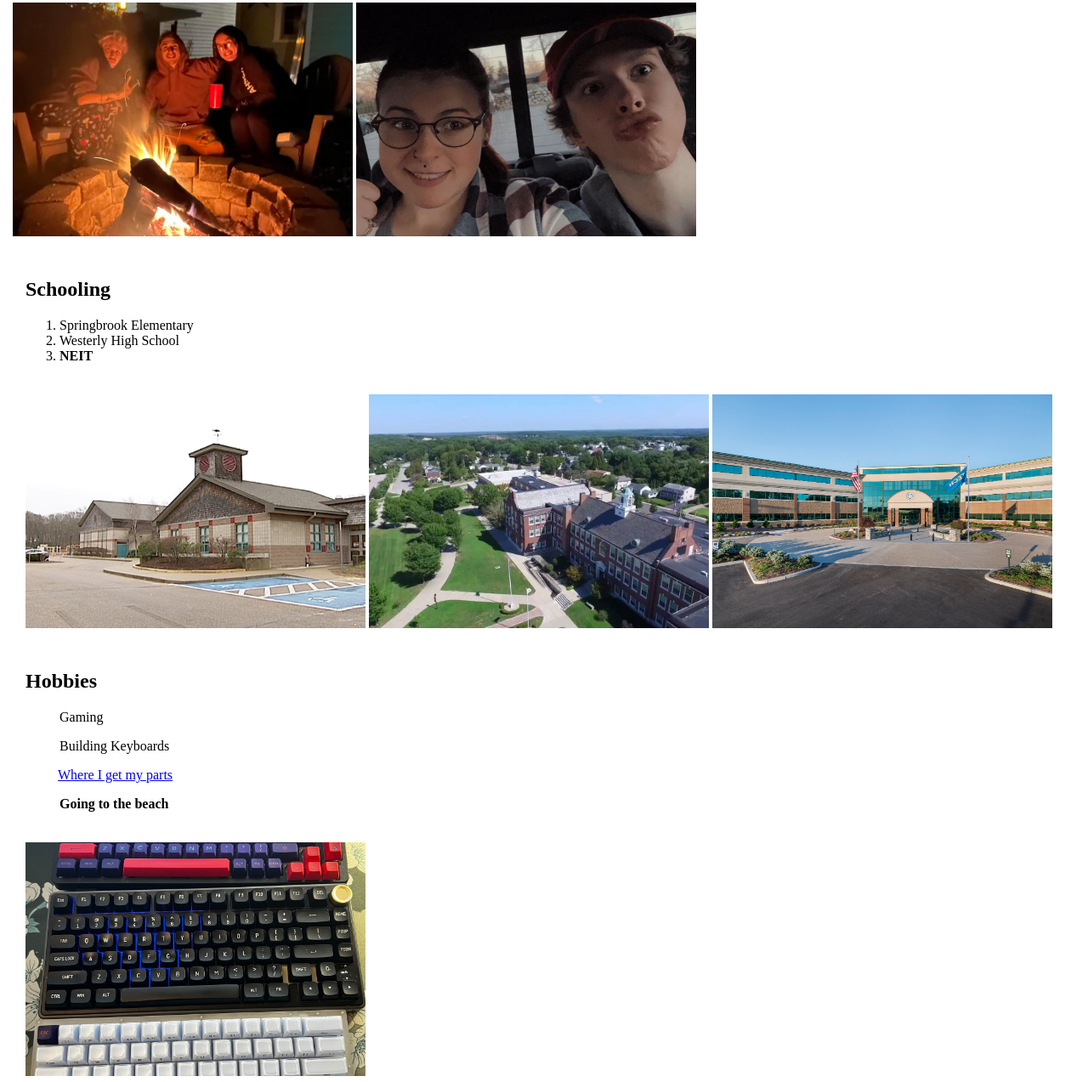
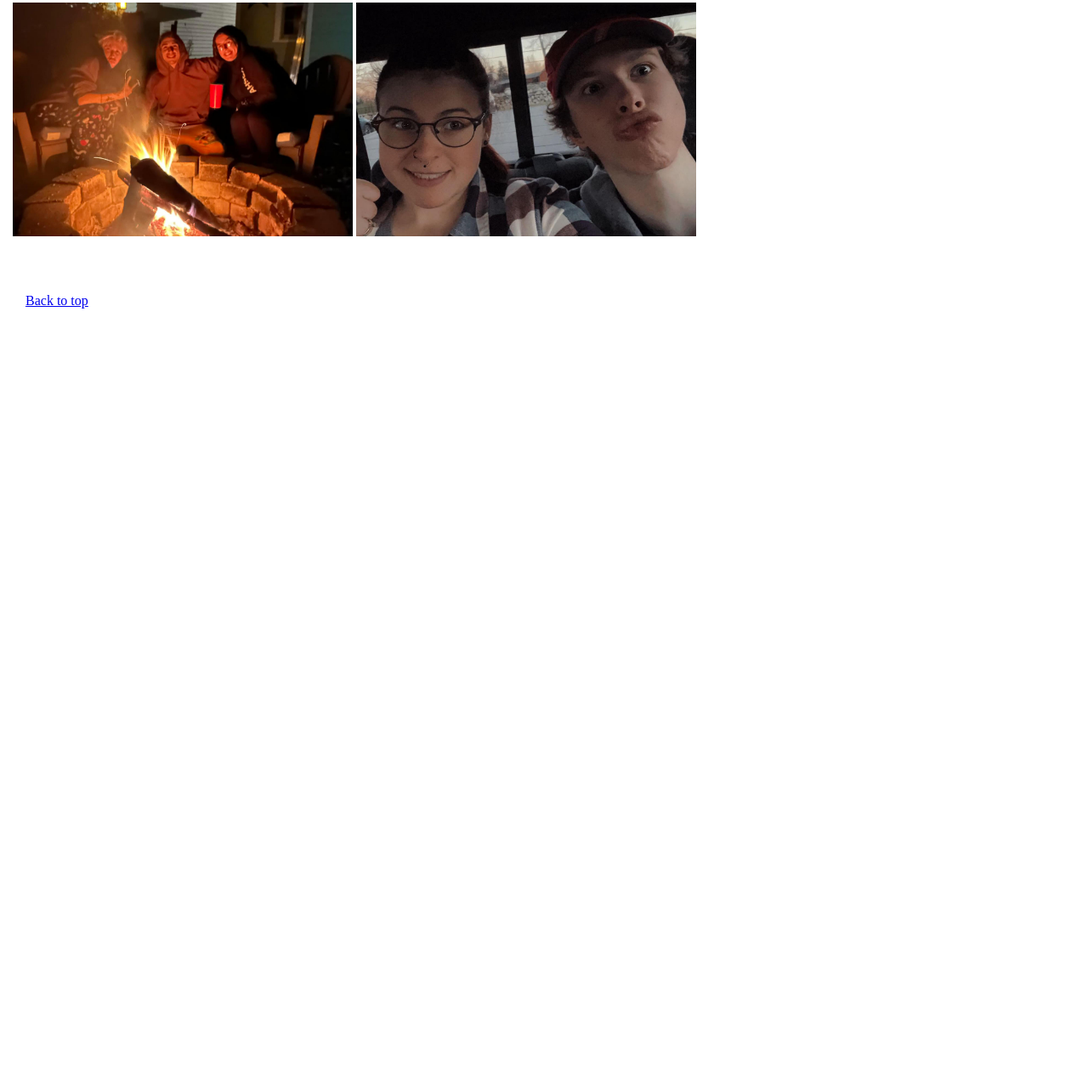
Before and after one commit to judothin/SE---111.02_202420, a plain HTML site: page w3/index.html in a window 1280 px wide. Shown: the part 353-1626 px from the top of the page at 85% size. After the commit the page ends 800 px from the top, so only its background shows below. Drawn offline with Linux system fonts and the light colour scheme.

Commit message:
ksdbkjdb

```diff
--- a/w3/index.html
+++ b/w3/index.html
@@ -103,9 +103,9 @@
 
 
     <nav>
-        <a href="#bio">About Me</a>
-        <a href="#schooling">Schooling</a>
-        <a href="#hobbies">Hobbies</a>
+        <a href="index.html">About Me</a>
+        <a href="schooling.html">Schooling</a>
+        <a href="hobbies.html">Hobbies</a>
         <a href="#footer">Footer</a>
     </nav>
 
@@ -122,31 +122,6 @@
         <img src="images/mengf.jpg" alt = "gf"
     </div>
 
-    <!--Schooling-->
-    <div id="schooling">
-        <h2>Schooling</h2>
-
-        <ol>
-            <li>Springbrook Elementary</li>
-            <li>Westerly High School</li>
-            <li><b>NEIT</b></li>
-        </ol>
-
-        <img src="images/springbrook.png" alt="sb">
-        <img src="images/whs.jpg" alt="whs">
-        <img src="images/neit.jpg" alt="neit">
-    </div>
-
-    <!--Hobbies-->
-    <div id="hobbies">
-        <h2>Hobbies</h2>
-        <ul>Gaming</ul>
-        <ul>Building Keyboards</ul>
-        <a href="https://kbdfans.com" target = "_blank">Where I get my parts</a>
-        <ul><strong>Going to the beach</strong></ul>
-        <img src="images/keeb.jpg" alt="keeb">
-    </div>
-
     <!--Footer-->
     <div id="footer">
         <br>
```
Also changed, not shown: w3/hobbies.html (+3 -3 lines), w3/schooling.html (+3 -3 lines).
